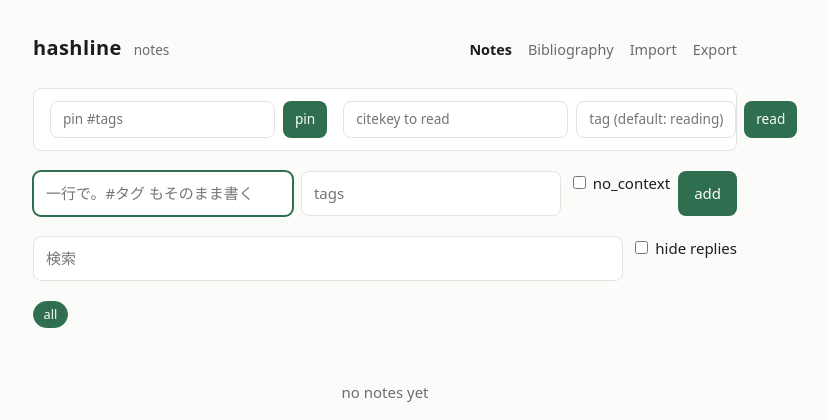
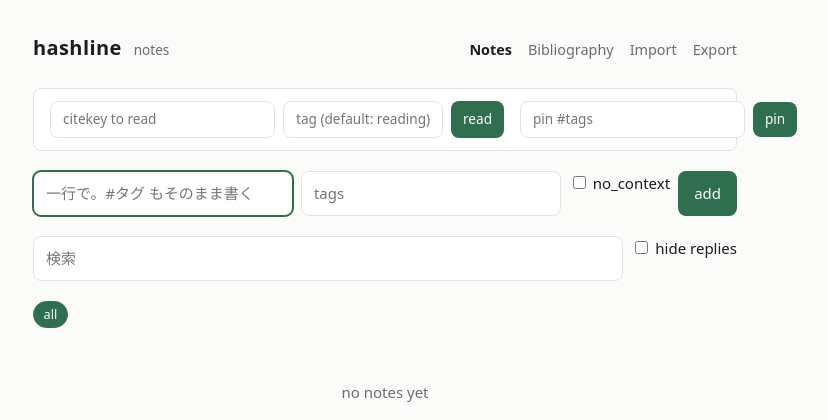
Before and after one commit to Ikuta-N/hashline, a FastAPI app: page / in a window 1280 px wide. Shown: the top 420 px of the page, without its empty margins (255-1083 px from the left). Run offline with FastAPI, Linux system fonts and the light colour scheme; some libraries are stand-ins or nearby versions.

Commit message:
fix: let the context strip manage tags and the work separately

```diff
--- a/src/hashline/web/app.py
+++ b/src/hashline/web/app.py
@@ -367,6 +367,26 @@ def clear_context(request: Request, store: StoreDep) -> HTMLResponse:
     )
 
 
+@app.post("/context/clear_tags", response_class=HTMLResponse)
+def clear_tags(request: Request, store: StoreDep) -> HTMLResponse:
+    """Clear pinned tags and preserve the citekey."""
+    current = store.get_context()
+    store.set_context(Context(tags=(), citekey=current.citekey))
+    return templates.TemplateResponse(
+        request=request, name="_context.html", context=_context_data(store)
+    )
+
+
+@app.post("/context/clear_read", response_class=HTMLResponse)
+def clear_read(request: Request, store: StoreDep) -> HTMLResponse:
+    """Clear pinned citekey and preserve the tags."""
+    current = store.get_context()
+    store.set_context(Context(tags=current.tags, citekey=None))
+    return templates.TemplateResponse(
+        request=request, name="_context.html", context=_context_data(store)
+    )
+
+
 @app.get("/bib", response_class=HTMLResponse)
 def bib(request: Request, store: StoreDep) -> HTMLResponse:
     """Bibliography management."""
--- a/src/hashline/web/templates/_context.html
+++ b/src/hashline/web/templates/_context.html
@@ -3,35 +3,47 @@
     <div class="error" style="margin-bottom: .75rem;">{{ error }}</div>
   {% endif %}
 
-  {% if pinned_citekey or pinned_tags %}
-    <div style="display: flex; justify-content: space-between; align-items: flex-start;">
-      <div>
+  <div style="display: flex; justify-content: space-between; align-items: flex-start; gap: 1rem;">
+    <!-- Works column -->
+    <div style="flex: 1; display: flex; flex-direction: column; gap: 0.5rem;">
       {% if pinned_citekey %}
-          <div style="margin-bottom: .25rem;">
-            <strong>{{ pinned_citekey }}</strong> {{ pinned_title }}
+        <div style="margin-bottom: .25rem; display: flex; align-items: center; gap: 0.5rem;">
+          <div><strong>{{ pinned_citekey }}</strong> {{ pinned_title }}</div>
+          <form hx-post="/context/clear_read" hx-target="#context-strip" hx-swap="outerHTML" style="margin: 0;">
+            <button type="submit" style="padding: .2rem .4rem; font-size: .75rem;">clear</button>
+          </form>
         </div>
       {% endif %}
-        {% if pinned_tags %}
-          <div style="color: var(--muted); font-size: .85rem;">
-            tags: {{ pinned_tags | join(', ') }}
-          </div>
-        {% endif %}
-      </div>
-      <form hx-post="/context/clear" hx-target="#context-strip" hx-swap="outerHTML" style="margin: 0;">
-        <button type="submit" style="padding: .4rem .75rem; font-size: .85rem; background: var(--bg); color: var(--fg); border: 1px solid var(--line);">clear</button>
-      </form>
-    </div>
-  {% else %}
-    <div style="display: flex; gap: 1rem; align-items: center;">
-      <form hx-post="/context/pin" hx-target="#context-strip" hx-swap="outerHTML" style="display: flex; gap: .5rem; flex: 1; margin: 0;">
-        <input type="text" name="tag" placeholder="pin #tags" style="padding: .4rem .75rem; font-size: .85rem;">
-        <button type="submit" style="padding: .4rem .75rem; font-size: .85rem;">pin</button>
-      </form>
-      <form hx-post="/context/read" hx-target="#context-strip" hx-swap="outerHTML" style="display: flex; gap: .5rem; flex: 1; margin: 0;">
+      {% if not pinned_citekey and not pinned_tags %}
+        <form hx-post="/context/read" hx-target="#context-strip" hx-swap="outerHTML" style="display: flex; gap: .5rem; margin: 0;">
           <input type="text" name="citekey" placeholder="citekey to read" required style="padding: .4rem .75rem; font-size: .85rem;">
           <input type="text" name="tag" placeholder="tag (default: reading)" style="padding: .4rem .75rem; font-size: .85rem; width: 10rem;">
           <button type="submit" style="padding: .4rem .75rem; font-size: .85rem;">read</button>
         </form>
+      {% endif %}
+    </div>
+
+    <!-- Tags column -->
+    <div style="flex: 1;">
+      {% if pinned_tags %}
+        <div style="color: var(--muted); font-size: .85rem; margin-bottom: 0.5rem;">
+          tags: {{ pinned_tags | join(', ') }}
         </div>
       {% endif %}
+      <form hx-post="/context/pin" hx-target="#context-strip" hx-swap="outerHTML" style="display: flex; gap: .5rem; margin: 0; align-items: center;">
+        <input type="text" name="tag" value="{{ pinned_tags | join(' ') if pinned_tags else '' }}" placeholder="pin #tags" style="padding: .4rem .75rem; font-size: .85rem; flex: 1;">
+        <button type="submit" style="padding: .4rem .75rem; font-size: .85rem;">pin</button>
+        {% if pinned_tags %}
+        <button type="button" hx-post="/context/clear_tags" hx-target="#context-strip" hx-swap="outerHTML" style="padding: .4rem .75rem; font-size: .85rem; background: var(--bg); color: var(--fg); border: 1px solid var(--line);">clear</button>
+        {% endif %}
+      </form>
     </div>
+
+    <!-- clear all -->
+    {% if pinned_citekey or pinned_tags %}
+    <form hx-post="/context/clear" hx-target="#context-strip" hx-swap="outerHTML" style="margin: 0;">
+      <button type="submit" style="padding: .4rem .75rem; font-size: .85rem; background: var(--bg); color: var(--fg); border: 1px solid var(--line);">clear all</button>
+    </form>
+    {% endif %}
+  </div>
+</div>
```
Lines whose indentation alone changed are shown as unchanged.
